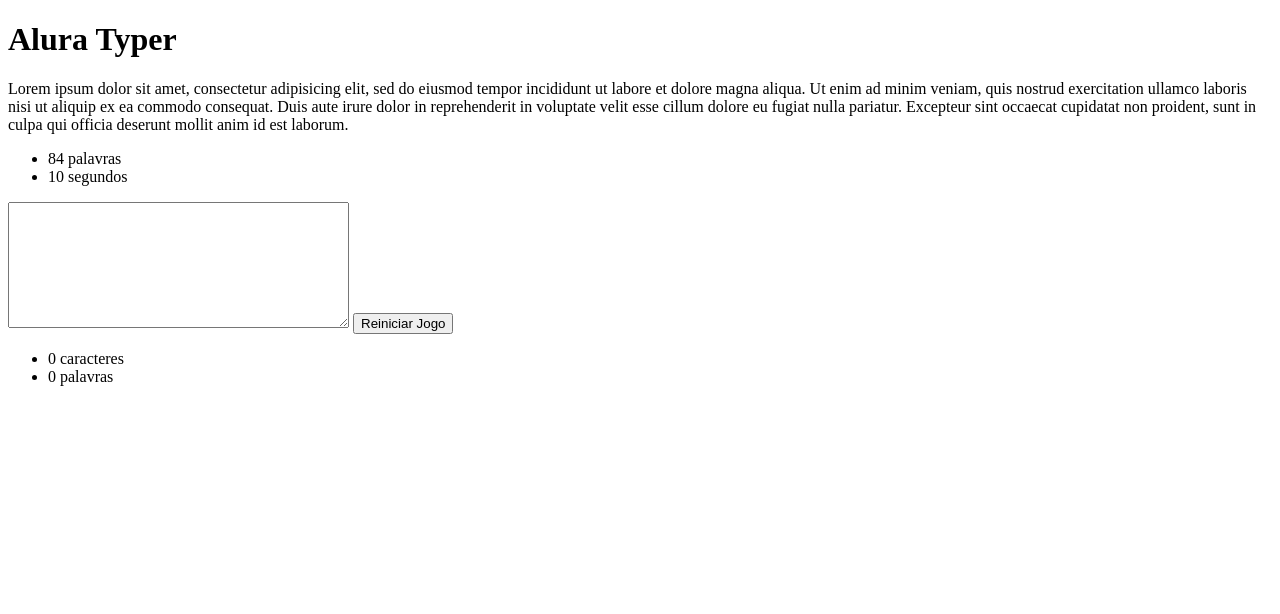
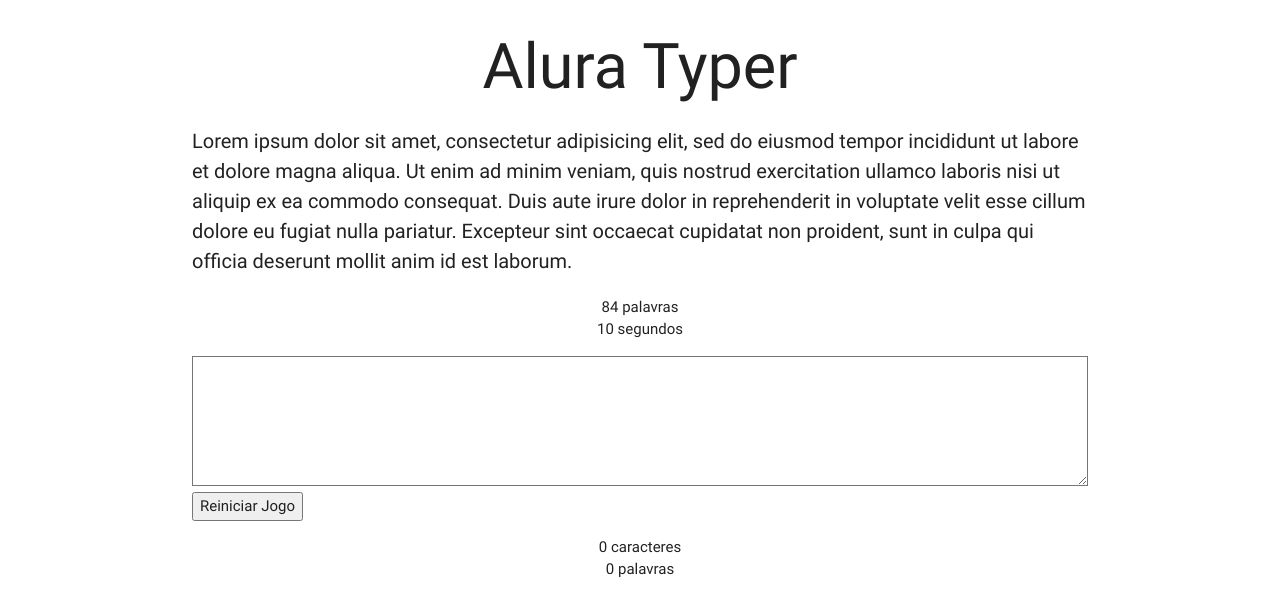
Before and after one commit to virgulinotamirys/cursoJquery, a plain HTML site: page public/principal.html in a window 1280 px wide. Drawn offline with Linux system fonts and the light colour scheme.

Commit message:
estilizando o jogo

```diff
--- a/public/css/estilos.css
+++ b/public/css/estilos.css
@@ -0,0 +1,13 @@
+.campo-digitacao {
+    font-size: 20px;
+    height: 130px;
+}
+
+.frase {
+    font-size: 20px;
+    text-align: left;
+}
+
+.campo-desativado{
+	background-color: lightgray);
+}
--- a/public/js/main.js
+++ b/public/js/main.js
@@ -39,6 +39,8 @@
 			if(tempoRestante < 1){
 				campo.attr("disabled", true);
 				clearInterval(cronometroID);
+				// campo.css("background-color", "lightgray");
+				campo.addClass("campo-desativado");
 			}
 		},1000);
 	});
--- a/public/principal.html
+++ b/public/principal.html
@@ -3,18 +3,21 @@
 <head>
     <meta charset="UTF-8">
     <title>Alura Typer</title>
+    <link rel="stylesheet" type="text/css" href="css/libs/materialize.min.css">
+    <link rel="stylesheet" type="text/css" href="css/estilos.css">
 </head>
 <body>
     <!-- Seja bem vindo ao curso de jQuery :) -->
-    <h1>Alura Typer</h1>
-    <p class="frase">Lorem ipsum dolor sit amet, consectetur adipisicing elit, sed do eiusmod
+    <div class="container">
+    	<h1 class="center">Alura Typer</h1>
+	    <p class="frase center">Lorem ipsum dolor sit amet, consectetur adipisicing elit, sed do eiusmod
 	    tempor incididunt ut labore et dolore magna aliqua. Ut enim ad minim veniam,
 	    quis nostrud exercitation ullamco laboris nisi ut aliquip ex ea commodo
 	    consequat. Duis aute irure dolor in reprehenderit in voluptate velit esse
 	    cillum dolore eu fugiat nulla pariatur. Excepteur sint occaecat cupidatat non
 	    proident, sunt in culpa qui officia deserunt mollit anim id est laborum.</p>
 
-    <ul class="informacoes">
+	    <ul class="informacoes center">
 	    	<li><span id="tamanho-frase">5</span> palavras</li>
 	    	<li><span id="tempo-digitacao">10</span> segundos</li>
 	    </ul>
@@ -22,10 +25,11 @@
 	    <textarea class="campo-digitacao" rows="8" cols="40" ></textarea>
 	    <button id="botao-reiniciar"> Reiniciar Jogo</button>
 
-    <ul class="informacoes">
+	    <ul class="center">
 	    	<li><span id="contador-caracteres">0</span> caracteres</li>
 	    	<li><span id="contador-palavras">0</span> palavras</li>
 	    </ul>
+    </div>
 
     <script type="text/javascript"  src="js/jquery.js" ></script>
     <script type="text/javascript"  src="js/main.js" ></script>
```
Lines whose indentation alone changed are shown as unchanged.
